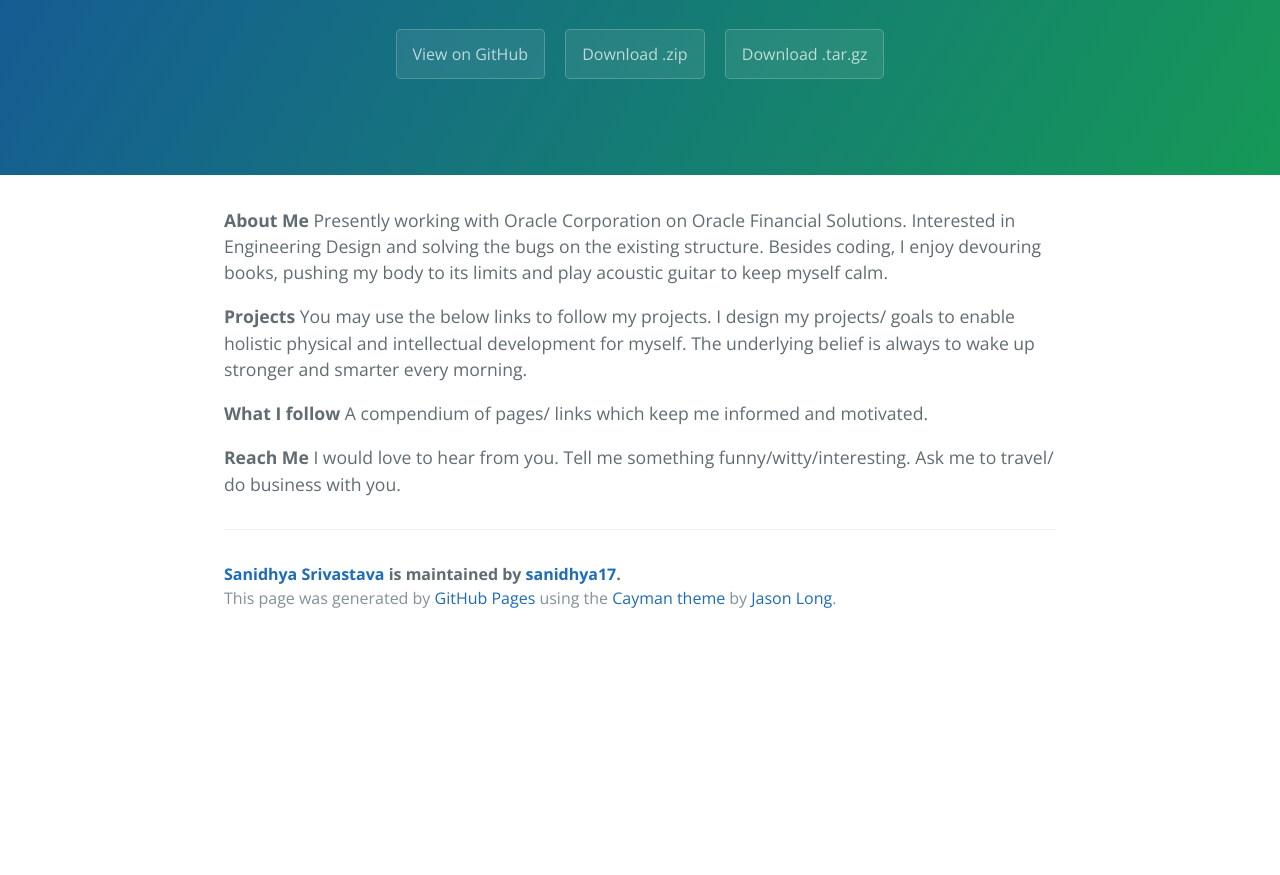
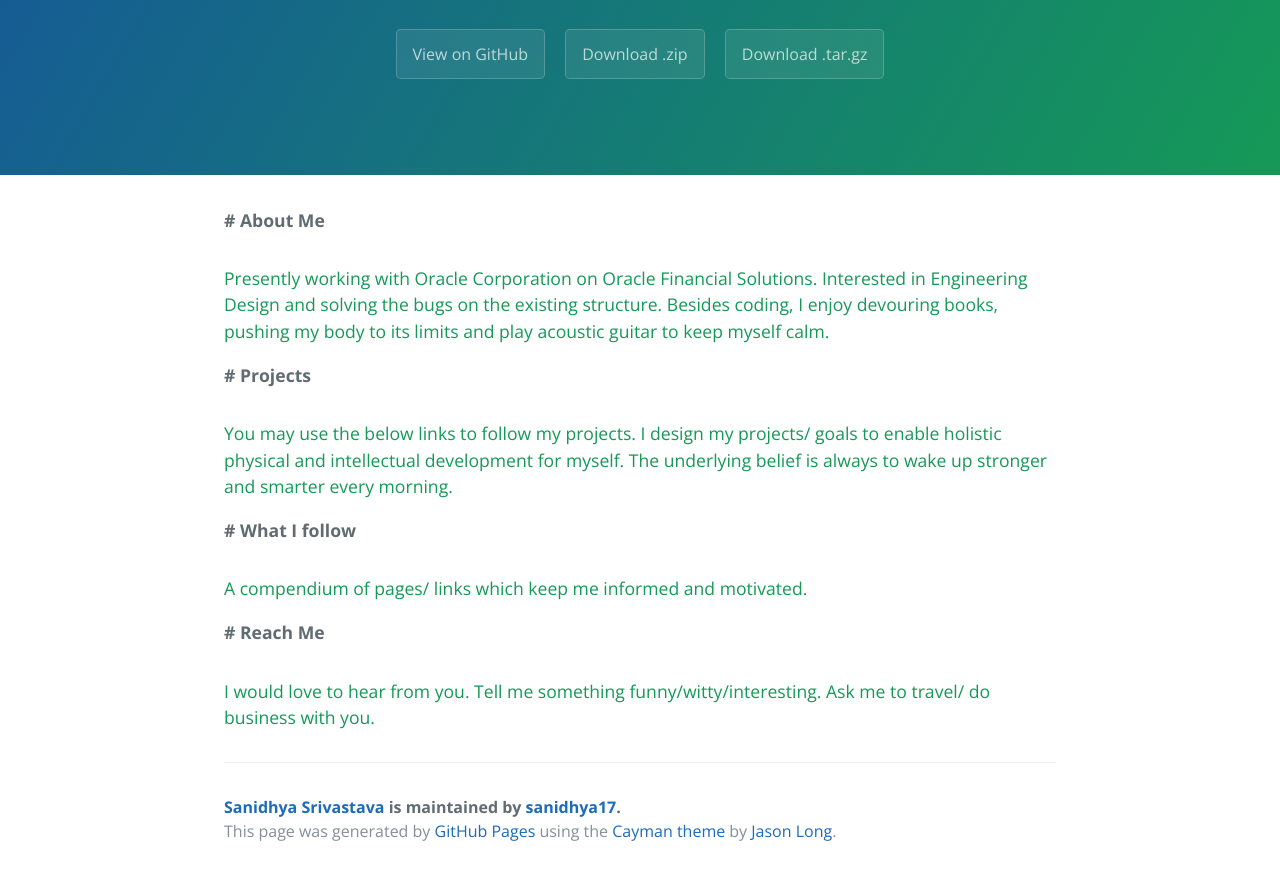
Before and after one commit to sanidhya17/sanidhya-s, a plain HTML site: page index.html in a window 1280 px wide. Shown: the part 208-1083 px from the top of the page. Before the commit the page ends 850 px from the top, so only its background shows below. Drawn offline with nearby package versions, Linux system fonts and the light colour scheme.

```diff
--- a/index.html
+++ b/index.html
@@ -19,17 +19,25 @@
     </section>
 
     <section class="main-content">
-      <p><strong>About Me</strong>
-Presently working with Oracle Corporation on Oracle Financial Solutions. Interested in Engineering Design and solving the bugs on the existing structure. Besides coding, I enjoy devouring books, pushing my body to its limits and play acoustic guitar to keep myself calm.</p>
+      <p><strong># About Me</strong></p>
 
-<p><strong>Projects</strong>
-You may use the below links to follow my projects. I design my projects/ goals to enable holistic physical and intellectual development for myself. The underlying belief is always to wake up stronger and smarter every morning.</p>
+<h4>
+<a id="presently-working-with-oracle-corporation-on-oracle-financial-solutions-interested-in-engineering-design-and-solving-the-bugs-on-the-existing-structure-besides-coding-i-enjoy-devouring-books-pushing-my-body-to-its-limits-and-play-acoustic-guitar-to-keep-myself-calm" class="anchor" href="#presently-working-with-oracle-corporation-on-oracle-financial-solutions-interested-in-engineering-design-and-solving-the-bugs-on-the-existing-structure-besides-coding-i-enjoy-devouring-books-pushing-my-body-to-its-limits-and-play-acoustic-guitar-to-keep-myself-calm" aria-hidden="true"><span aria-hidden="true" class="octicon octicon-link"></span></a>Presently working with Oracle Corporation on Oracle Financial Solutions. Interested in Engineering Design and solving the bugs on the existing structure. Besides coding, I enjoy devouring books, pushing my body to its limits and play acoustic guitar to keep myself calm.</h4>
 
-<p><strong>What I follow</strong>
-A compendium of pages/ links which keep me informed and motivated.</p>
+<p><strong># Projects</strong></p>
 
-<p><strong>Reach Me</strong>
-I would love to hear from you. Tell me something funny/witty/interesting. Ask me to travel/ do business with you.</p>
+<h4>
+<a id="you-may-use-the-below-links-to-follow-my-projects-i-design-my-projects-goals-to-enable-holistic-physical-and-intellectual-development-for-myself-the-underlying-belief-is-always-to-wake-up-stronger-and-smarter-every-morning" class="anchor" href="#you-may-use-the-below-links-to-follow-my-projects-i-design-my-projects-goals-to-enable-holistic-physical-and-intellectual-development-for-myself-the-underlying-belief-is-always-to-wake-up-stronger-and-smarter-every-morning" aria-hidden="true"><span aria-hidden="true" class="octicon octicon-link"></span></a>You may use the below links to follow my projects. I design my projects/ goals to enable holistic physical and intellectual development for myself. The underlying belief is always to wake up stronger and smarter every morning.</h4>
+
+<p><strong># What I follow</strong></p>
+
+<h4>
+<a id="a-compendium-of-pages-links-which-keep-me-informed-and-motivated" class="anchor" href="#a-compendium-of-pages-links-which-keep-me-informed-and-motivated" aria-hidden="true"><span aria-hidden="true" class="octicon octicon-link"></span></a>A compendium of pages/ links which keep me informed and motivated.</h4>
+
+<p><strong># Reach Me</strong></p>
+
+<h4>
+<a id="i-would-love-to-hear-from-you-tell-me-something-funnywittyinteresting-ask-me-to-travel-do-business-with-you" class="anchor" href="#i-would-love-to-hear-from-you-tell-me-something-funnywittyinteresting-ask-me-to-travel-do-business-with-you" aria-hidden="true"><span aria-hidden="true" class="octicon octicon-link"></span></a>I would love to hear from you. Tell me something funny/witty/interesting. Ask me to travel/ do business with you.</h4>
 
       <footer class="site-footer">
         <span class="site-footer-owner"><a href="https://github.com/sanidhya17/sanidhya-s">Sanidhya Srivastava</a> is maintained by <a href="https://github.com/sanidhya17">sanidhya17</a>.</span>
--- a/params.json
+++ b/params.json
@@ -1,6 +1,6 @@
 {
   "name": "Sanidhya Srivastava",
   "tagline": "Software Engineer.Analytical Thinker",
-  "body": "**About Me**\r\nPresently working with Oracle Corporation on Oracle Financial Solutions. Interested in Engineering Design and solving the bugs on the existing structure. Besides coding, I enjoy devouring books, pushing my body to its limits and play acoustic guitar to keep myself calm.\r\n\r\n**Projects**\r\nYou may use the below links to follow my projects. I design my projects/ goals to enable holistic physical and intellectual development for myself. The underlying belief is always to wake up stronger and smarter every morning.\r\n\r\n**What I follow**\r\nA compendium of pages/ links which keep me informed and motivated.\r\n\r\n**Reach Me**\r\nI would love to hear from you. Tell me something funny/witty/interesting. Ask me to travel/ do business with you.",
+  "body": "**# About Me**\r\n#### Presently working with Oracle Corporation on Oracle Financial Solutions. Interested in Engineering Design and solving the bugs on the existing structure. Besides coding, I enjoy devouring books, pushing my body to its limits and play acoustic guitar to keep myself calm.\r\n\r\n**# Projects**\r\n#### You may use the below links to follow my projects. I design my projects/ goals to enable holistic physical and intellectual development for myself. The underlying belief is always to wake up stronger and smarter every morning.\r\n\r\n**# What I follow**\r\n#### A compendium of pages/ links which keep me informed and motivated.\r\n\r\n**# Reach Me**\r\n#### I would love to hear from you. Tell me something funny/witty/interesting. Ask me to travel/ do business with you.",
   "note": "Don't delete this file! It's used internally to help with page regeneration."
 }
```
